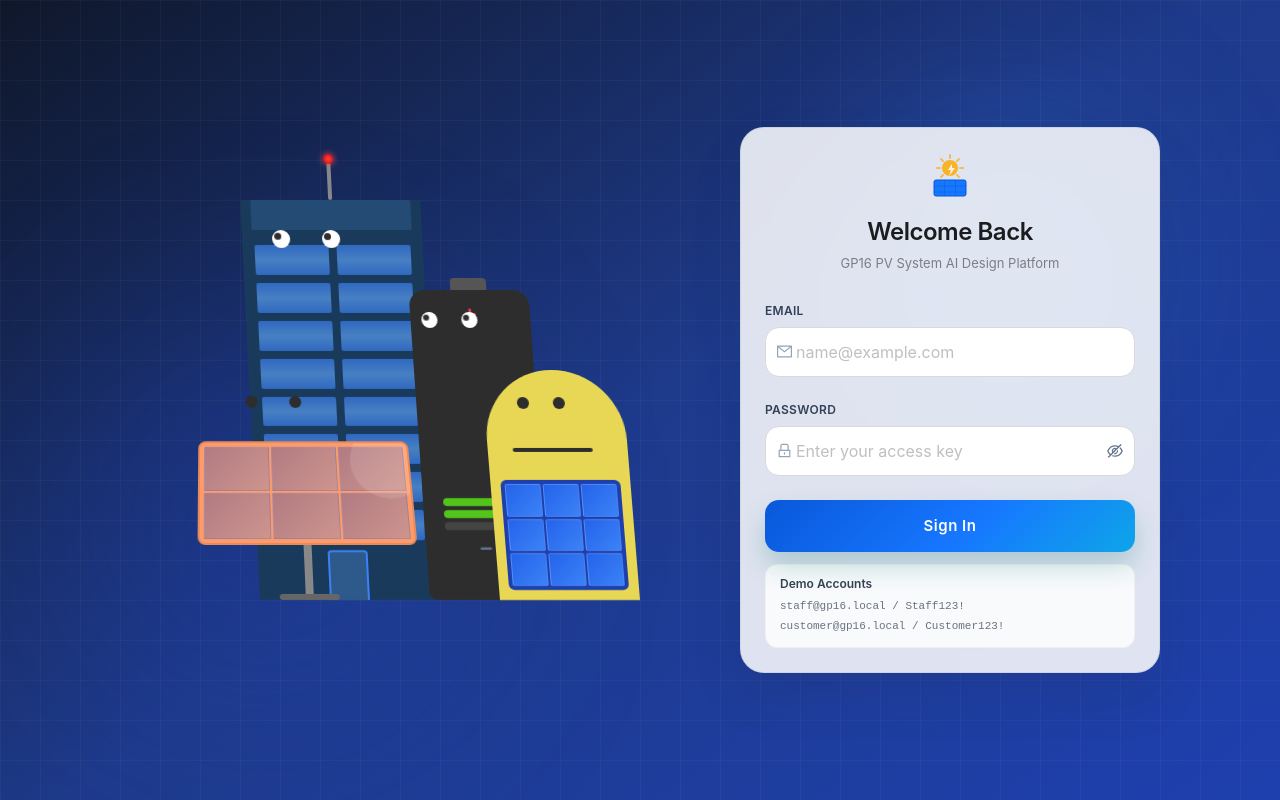
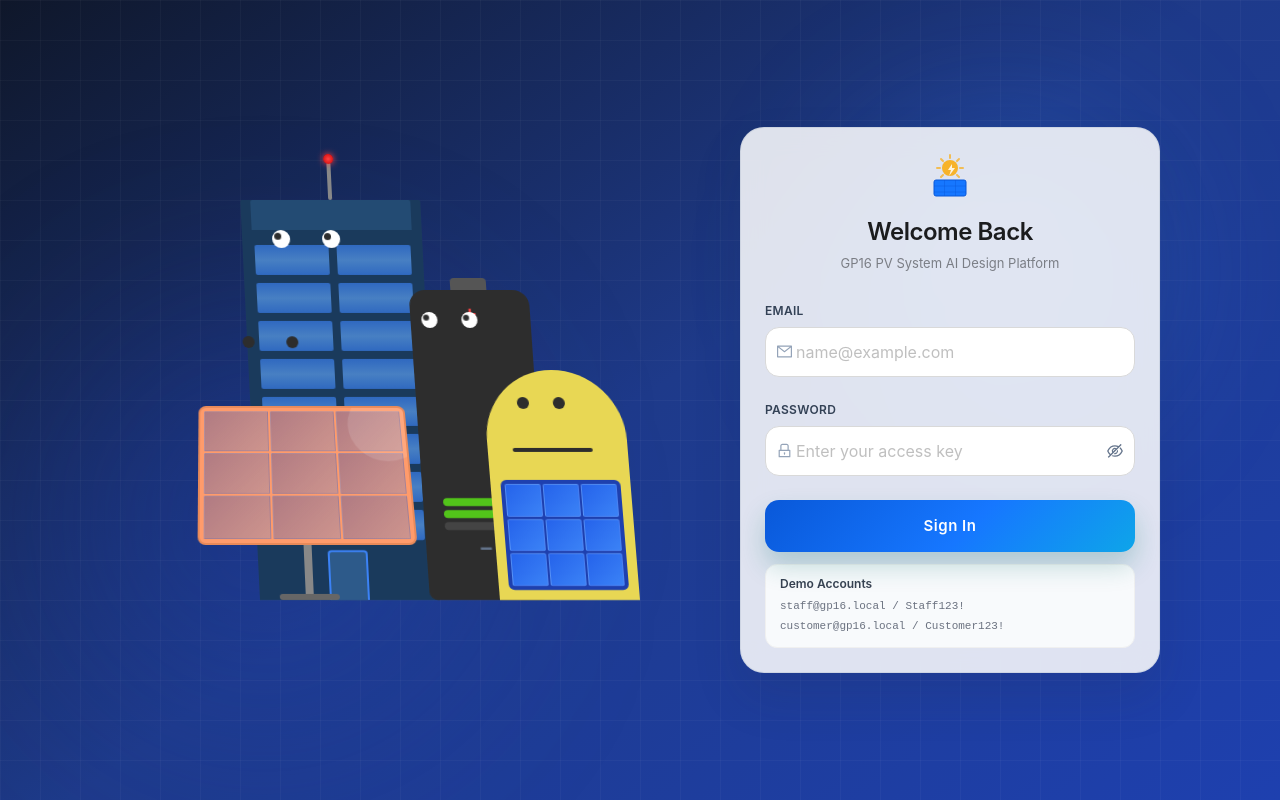
Before and after one commit to WangRunpu1/Gp16, a React (Vite) app in the folder apps/web/: page / in a window 1280 px wide. Built offline with nearby package versions, Linux system fonts and the light colour scheme.

Commit message:
feat: add animated peek-free login characters with GSAP

```diff
--- a/apps/web/src/ui/canvas/AnimatedCharacters.tsx
+++ b/apps/web/src/ui/canvas/AnimatedCharacters.tsx
@@ -26,7 +26,7 @@ const blackStyle: React.CSSProperties = {
 };
 // Orange: solar panel array (wide flat body with tilted panels and mounting stand)
 const orangeStyle: React.CSSProperties = {
-  position: 'absolute', bottom: 0, left: 0, width: '240px', height: '200px',
+  position: 'absolute', bottom: 0, left: 0, width: '240px', height: '260px',
   backgroundColor: 'transparent', zIndex: 3,
   transformOrigin: 'bottom center', willChange: 'transform',
 };
@@ -38,7 +38,7 @@ const yellowStyle: React.CSSProperties = {
 };
 const purpleFaceStyle: React.CSSProperties = { position: 'absolute', display: 'flex', gap: '32px', left: '45px', top: '40px' };
 const blackFaceStyle: React.CSSProperties = { position: 'absolute', display: 'flex', gap: '24px', left: '26px', top: '32px' };
-const orangeFaceStyle: React.CSSProperties = { position: 'absolute', display: 'flex', gap: '32px', left: '82px', top: '10px' };
+const orangeFaceStyle: React.CSSProperties = { position: 'absolute', display: 'flex', gap: '32px', left: '82px', top: '-18px' };
 const yellowFaceStyle: React.CSSProperties = { position: 'absolute', display: 'flex', gap: '24px', left: '52px', top: '40px' };
 const yellowMouthStyle: React.CSSProperties = {
   position: 'absolute', width: '80px', height: '4px', backgroundColor: '#2D2D2D',
@@ -475,7 +475,7 @@ export function AnimatedCharacters({ isTyping, showPassword, passwordLength, isP
         }} />
         {/* Tilted solar panel */}
         <div style={{
-          position: 'absolute', bottom: 55, left: 10, right: 10, height: 110,
+          position: 'absolute', bottom: 55, left: 10, right: 10, height: 150,
           backgroundColor: '#FF9B6B', borderRadius: 8,
           border: '2px solid #e88a5a',
           transform: 'perspective(300px) rotateX(8deg)',
@@ -483,8 +483,8 @@ export function AnimatedCharacters({ isTyping, showPassword, passwordLength, isP
           overflow: 'hidden',
         }}>
           {/* Panel grid lines */}
-          <div style={{ position: 'absolute', inset: 0, display: 'grid', gridTemplateColumns: '1fr 1fr 1fr', gridTemplateRows: '1fr 1fr', gap: 2, padding: 4 }}>
-            {Array.from({ length: 6 }).map((_, i) => (
+          <div style={{ position: 'absolute', inset: 0, display: 'grid', gridTemplateColumns: '1fr 1fr 1fr', gridTemplateRows: '1fr 1fr 1fr', gap: 2, padding: 4 }}>
+            {Array.from({ length: 9 }).map((_, i) => (
               <div key={i} style={{
                 background: 'linear-gradient(135deg, rgba(30,64,175,0.35) 0%, rgba(59,130,246,0.25) 100%)',
                 borderRadius: 1, border: '1px solid rgba(59,130,246,0.15)',
```
